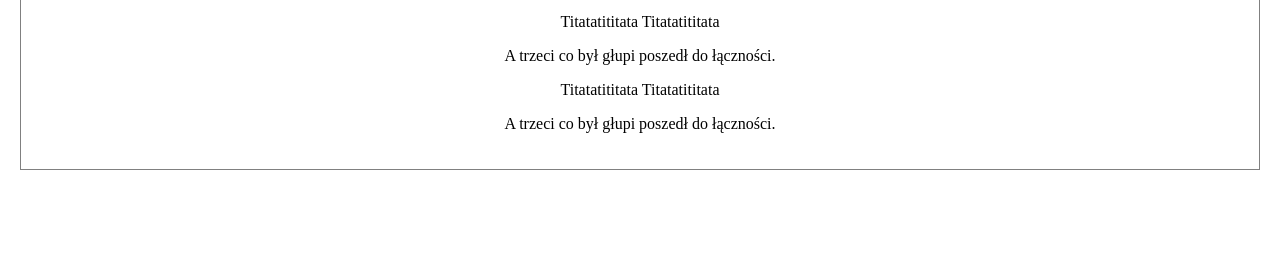
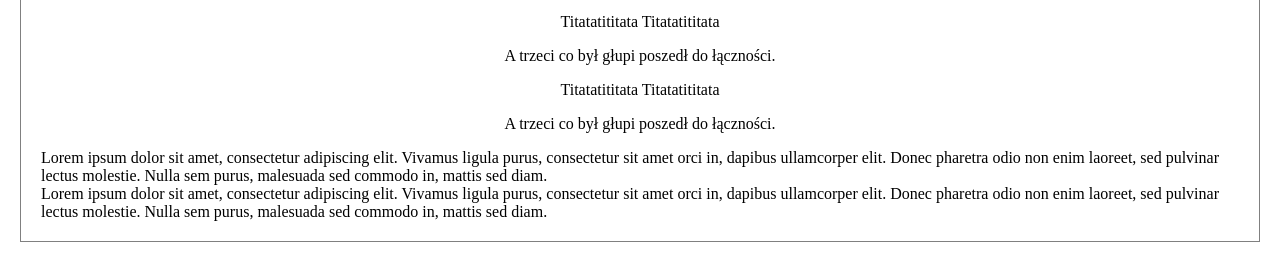
Before and after one commit to BartlomiejFigura/Kodilla-4.4, a website: page html/index.html in a window 1280 px wide. Shown: the part 180-440 px from the top of the page. Drawn offline with Linux system fonts and the light colour scheme; files whose address does not match are found by name.

Commit message:
Add text in next div

```diff
--- a/html/index.html
+++ b/html/index.html
@@ -63,6 +63,16 @@
 
             </div>
         </header>
+        <div class="container">
+            <div class="wrapper">
+                <div class="text-div1">Lorem ipsum dolor sit amet, consectetur adipiscing elit. Vivamus ligula purus, consectetur sit amet orci in, dapibus ullamcorper elit. Donec pharetra odio non enim laoreet, sed pulvinar lectus molestie. Nulla sem purus, malesuada sed commodo in, mattis sed diam.
+
+                </div>
+                <div class="text-div1">Lorem ipsum dolor sit amet, consectetur adipiscing elit. Vivamus ligula purus, consectetur sit amet orci in, dapibus ullamcorper elit. Donec pharetra odio non enim laoreet, sed pulvinar lectus molestie. Nulla sem purus, malesuada sed commodo in, mattis sed diam.
+
+                </div>
+            </div>
+        </div>
 
 
     </body>
```
Also changed, not shown: package.json (added, +23 -0 lines), 2 other files.
